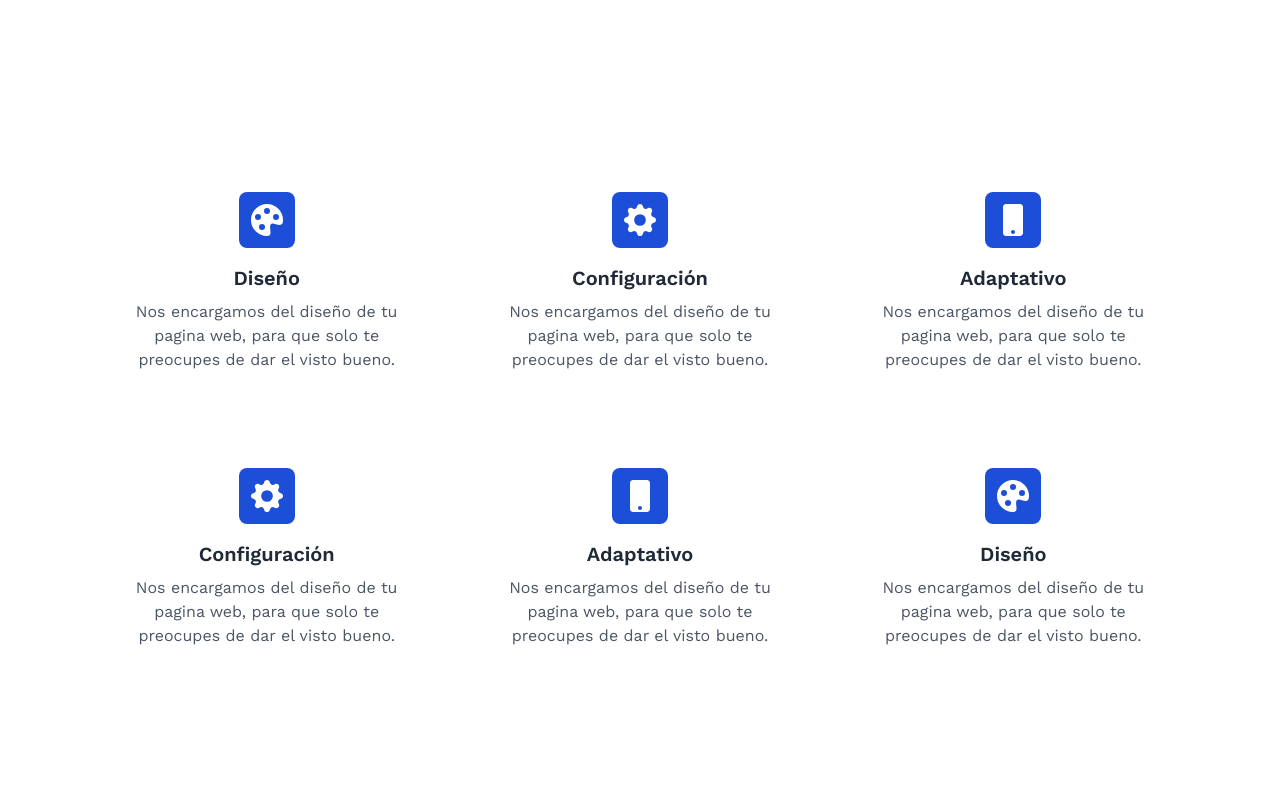
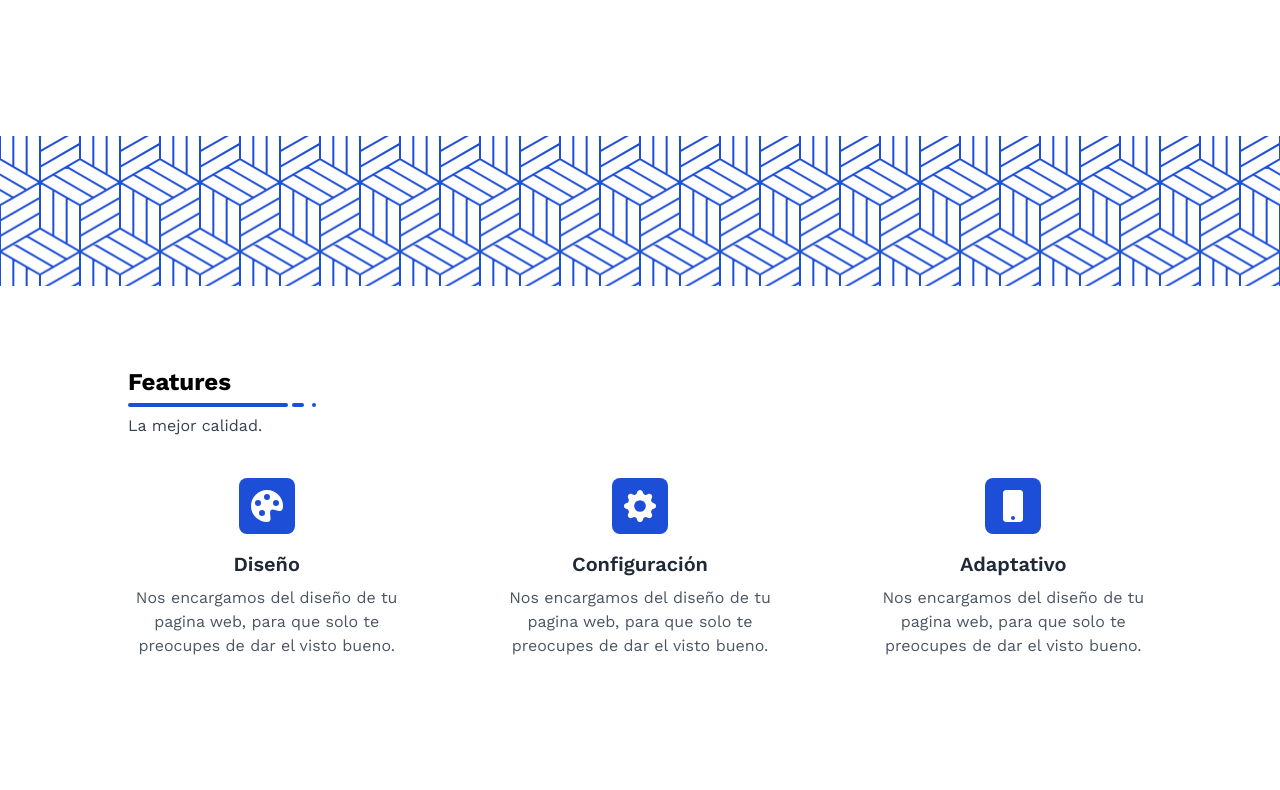
Before and after one commit to nahugomez/conet-web-development, a React (Vite) app: page / in a window 1280 px wide. Shown: the part 540-1330 px from the top of the page. Built offline with nearby package versions, Linux system fonts and the light colour scheme.

Commit message:
Features Modified - Under Pattern

```diff
--- a/src/App.jsx
+++ b/src/App.jsx
@@ -10,8 +10,8 @@ function App() {
         <div>
             <Navbar />
             <Hero />
+            <Pattern classname={"mb-20"} />
             <Features />
-            <Pattern classname={"mb-20"} />
             <Pricing />
         </div>
     );
--- a/src/components/Features.jsx
+++ b/src/components/Features.jsx
@@ -5,8 +5,17 @@ import { FaMobile } from "react-icons/fa";
 
 const Features = () => {
     return (
-        <div className="mb-16 mt-14 lg:mb-36">
-            <div className="container flex flex-col items-center gap-y-16 md:flex-row md:gap-x-10 md:gap-y-0 lg:gap-x-24">
+        <div className="container mb-16 mt-14 lg:mb-36">
+            <div className="flex flex-col items-center lg:items-start">
+                <h2 className="text-2xl font-bold">Features</h2>
+                <div className="-mt-2">
+                    <span class="inline-block h-1 w-40 rounded-full bg-blue-700"></span>
+                    <span class="mx-1 inline-block h-1 w-3 rounded-full bg-blue-700"></span>
+                    <span class="mx-1 inline-block h-1 w-1 rounded-full bg-blue-700"></span>
+                </div>
+            </div>
+            <p className="mb-10 text-center text-gray-700 lg:text-start">La mejor calidad.</p>
+            <div className="flex flex-col items-center gap-y-16 md:flex-row md:gap-x-10 md:gap-y-0 lg:gap-x-24">
                 <Feature
                     component={<BsFillPaletteFill size={32} />}
                     title={"Diseño"}
@@ -23,23 +32,6 @@ const Features = () => {
                     description={"Nos encargamos del diseño de tu pagina web, para que solo te preocupes de dar el visto bueno."}
                 />
             </div>
-            <div className="container mt-24 flex flex-col items-center gap-y-16 md:flex-row md:gap-x-10 md:gap-y-0 lg:gap-x-24">
-                <Feature
-                    component={<BsFillGearFill size={32} />}
-                    title={"Configuración"}
-                    description={"Nos encargamos del diseño de tu pagina web, para que solo te preocupes de dar el visto bueno."}
-                />
-                <Feature
-                    component={<FaMobile size={32} />}
-                    title={"Adaptativo"}
-                    description={"Nos encargamos del diseño de tu pagina web, para que solo te preocupes de dar el visto bueno."}
-                />
-                <Feature
-                    component={<BsFillPaletteFill size={32} />}
-                    title={"Diseño"}
-                    description={"Nos encargamos del diseño de tu pagina web, para que solo te preocupes de dar el visto bueno."}
-                />
-            </div>
         </div>
     );
 };
```
